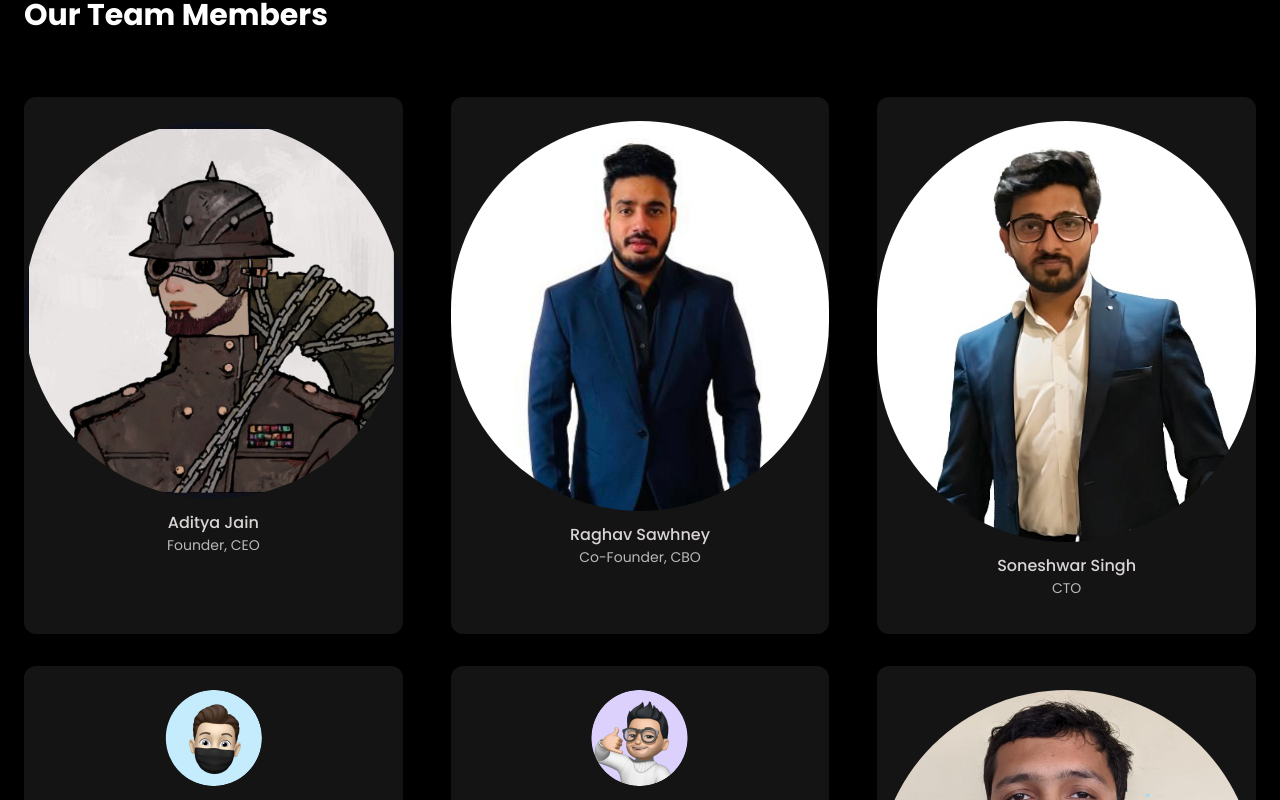
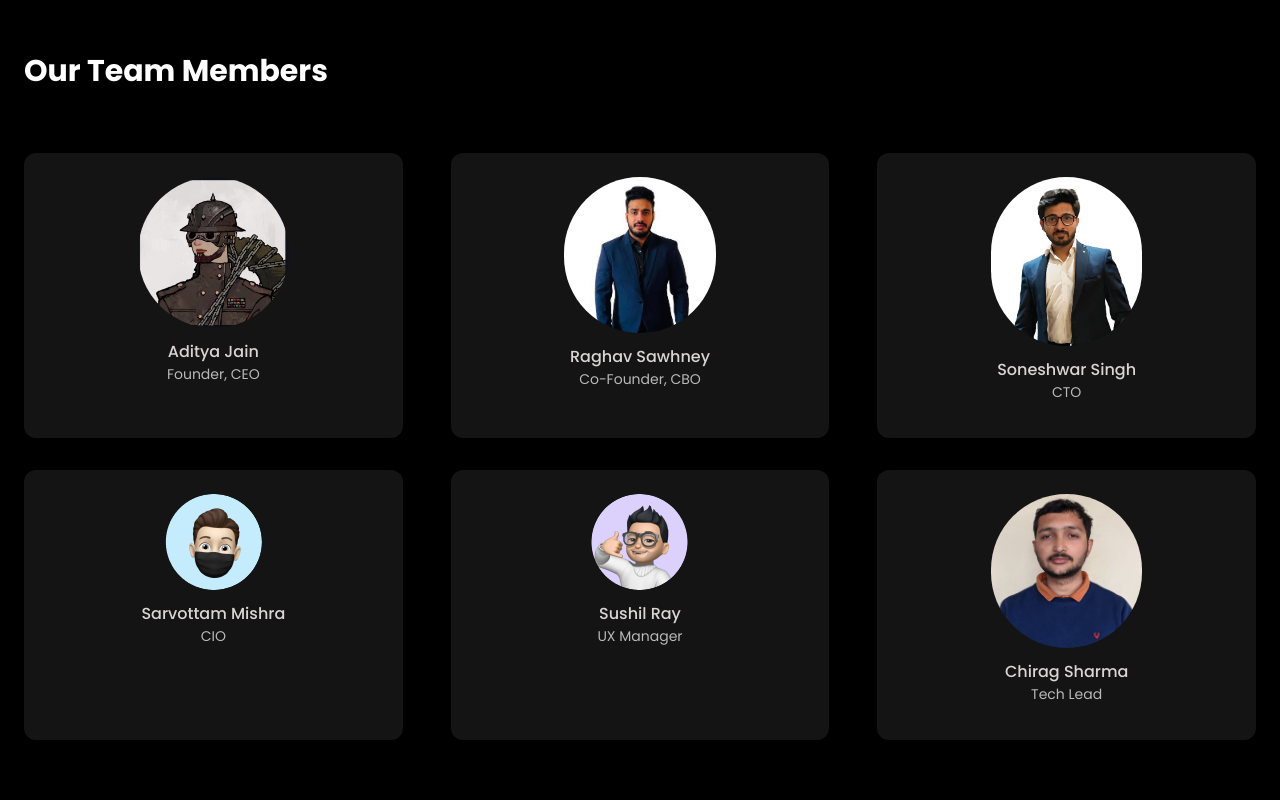
Before and after one commit to Porfo-Foundation/porfo-homepage, a Next.js app: page / in a window 1280 px wide. Shown: the part 5240-6040 px from the top of the page. Built offline with nearby package versions, Linux system fonts and the light colour scheme.

Commit message:
team section

```diff
--- a/src/components/LandingPage/TeamMembers.js
+++ b/src/components/LandingPage/TeamMembers.js
@@ -39,7 +39,7 @@ function TeamMembers() {
       <div className="grid grid-cols-6 gap-4 md:gap-x-8 md:gap-y-6 xl:gap-x-12 xl:gap-y-8">
         {team?.map((member, index) => (
           <div key={index} className="col-span-3 sm:col-span-2 bg-[rgba(77,74,74,0.27)] rounded-xl flex flex-col items-center py-6">
-            <img src={member.image} className="rounded-full" />
+            <img src={member.image} className="rounded-full max-w-[40%]" />
             <p className="font-medium text-[#DAD5D5] mt-3">{member.name}</p>
             <p className="text-sm opacity-70 mb-3">{member.role}</p>
             {/* <div className="flex gap-x-6 bg-[rgba(255,255,255,0.04)] px-6 py-3 rounded-full">
```
